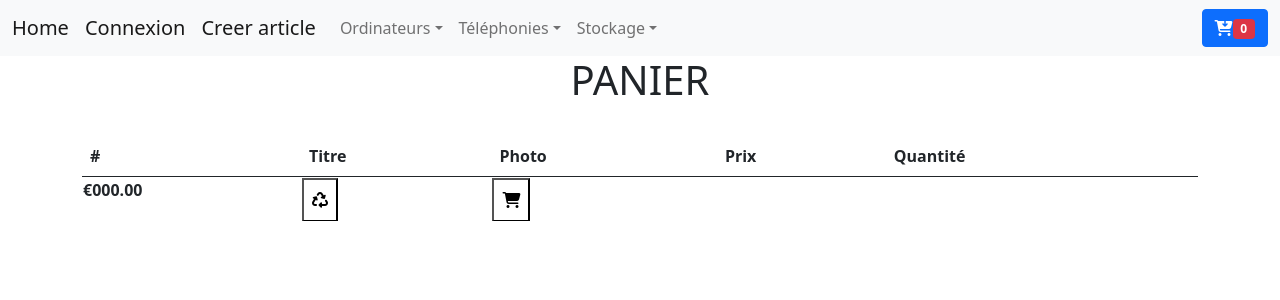
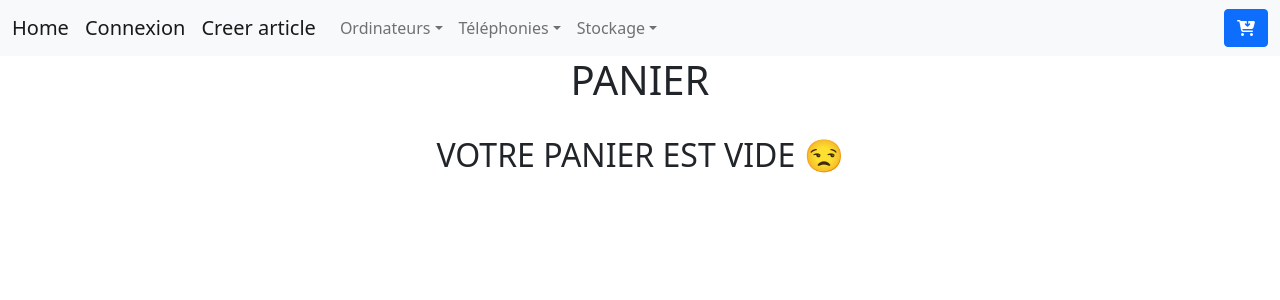
Before and after one commit to Tizianogh/SISFRONT, an Angular app: page /panier in a window 1280 px wide. Shown: the top 300 px of the page. Built offline with nearby package versions, Linux system fonts and the light colour scheme.

Commit message:
feat(panier): amélioration avec les ng-container pour affichier panier vide + compteur de marchandise qui s'affiche > 1

```diff
--- a/src/app/navbar/navbar.component.html
+++ b/src/app/navbar/navbar.component.html
@@ -52,7 +52,9 @@
       <button *ngIf="isConnected()" class="btn btn-outline-success my-2 my-sm-0" type="submit" (click)="logout()">Logout</button>
       <button routerLink="panier" class="btn btn-primary">
         <i class="fa-solid fa-cart-arrow-down"></i>
-        <div class="badge bg-danger">{{nbProduits}}</div>
+        <div class="badge bg-danger">
+          <ng-container *ngIf="nbProduits!==0"> {{nbProduits}}</ng-container>
+        </div>
       </button>
     </div>
   </div>
--- a/src/app/panier/panier.component.html
+++ b/src/app/panier/panier.component.html
@@ -1,6 +1,7 @@
 <h1 class="text-center">PANIER</h1>
 <br/>
 <div class="container square-box d-flex justify-content-center align-items-center">
+  <ng-container *ngIf="produits.length!==0">
     <table class="table" data-show-footer="true">
       <thead>
       <tr>
@@ -35,4 +36,10 @@
       </th>
       </tbody>
     </table>
+  </ng-container>
+  <ng-container *ngIf="produits.length===0">
+    <div class="container square-box d-flex justify-content-center align-items-center">
+      <h2>VOTRE PANIER EST VIDE 😒</h2>
     </div>
+  </ng-container>
+</div>
```
Lines whose indentation alone changed are shown as unchanged.
